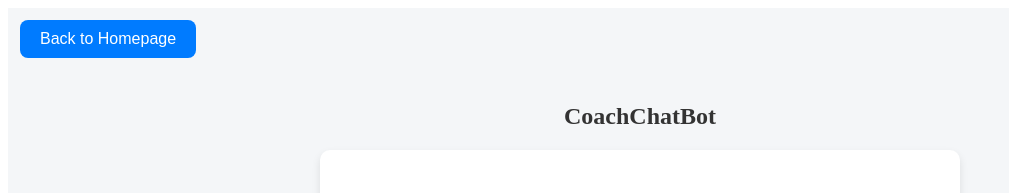
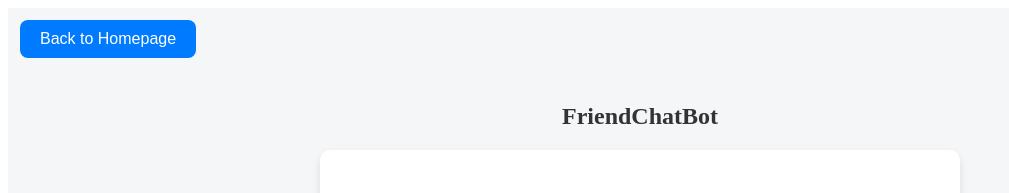
Before and after one commit to Baptisteismd/open-swag-software, a React (Create React App) app in the folder code/: page /Friend in a window 1280 px wide. Shown: the top 193 px of the page, without its empty margins (0-1009 px from the left). Built offline with nearby package versions, Linux system fonts and the light colour scheme.

Commit message:
Update FriendChatBot.js

```diff
--- a/code/src/pages/FriendChatBot.js
+++ b/code/src/pages/FriendChatBot.js
@@ -163,7 +163,7 @@ const FriendChatBot = () => {
       <button onClick={() => { clearConversations(); navigate('/'); }} className="back-button">
         Back to Homepage
       </button>
-      <h1 className="chatbot-title">CoachChatBot</h1>
+      <h1 className="chatbot-title">FriendChatBot</h1>
       <div className="chat-display" ref={chatDisplayRef}>
         {messages.map((msg, index) => (
           <div
```
